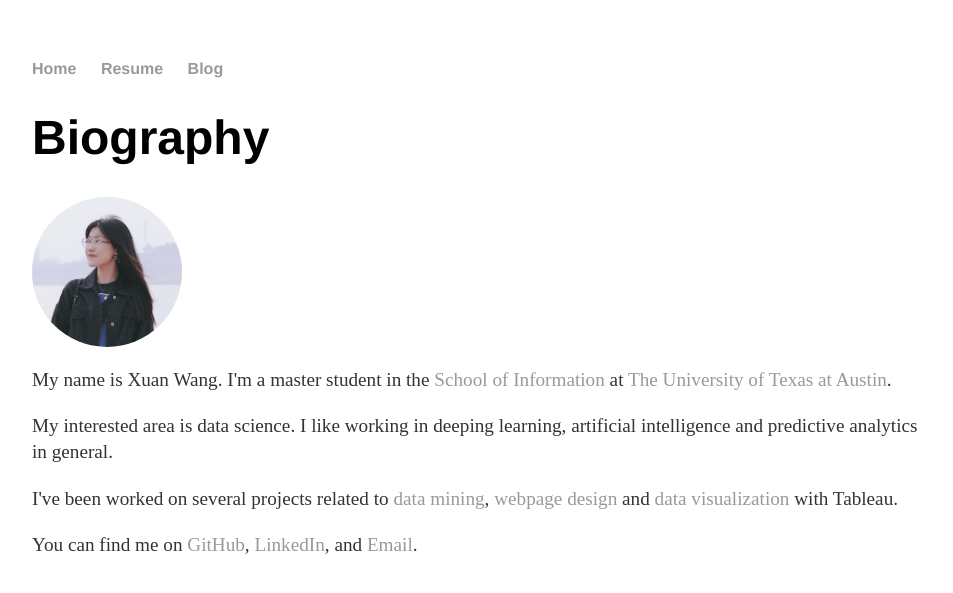
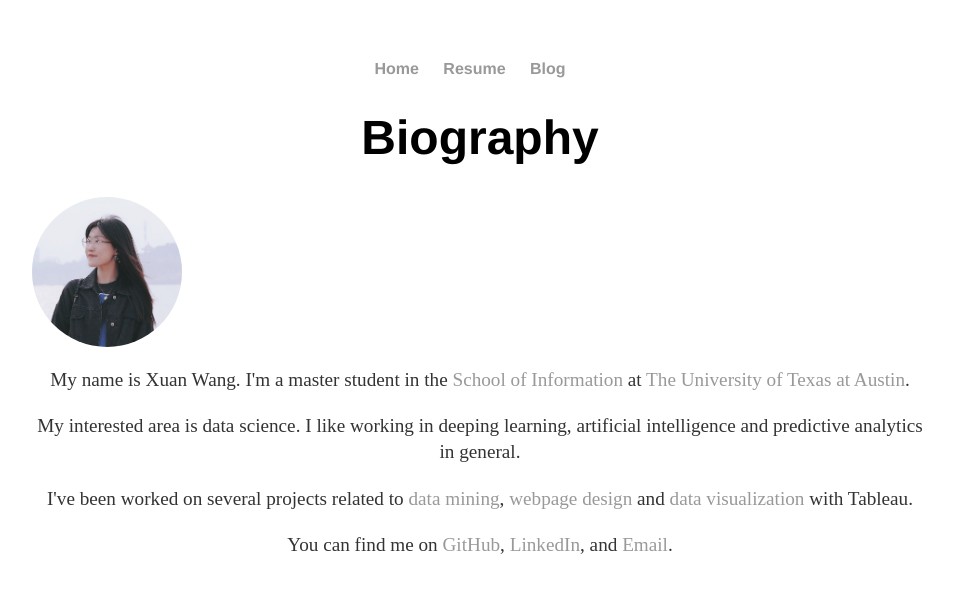
Before and after one commit to xxuanwang-zz/Portfolio, a Jekyll site: the page built from index.html, in a window 1280 px wide. Shown: the top 593 px of the page, without its empty margins (160-1113 px from the left). Built offline with Jekyll 4.4.1, drawn with Linux system fonts in a browser that asks for light colours.

Commit message:
Centered

```diff
--- a/css/main.css
+++ b/css/main.css
@@ -1,43 +1,53 @@
 body {
+    text-align: center;
     margin: 60px auto;
     width: 70%;
 }
 nav ul, footer ul {
+    text-align: center;
     font-family:'Helvetica', 'Arial', 'Sans-Serif';
     padding: 0px;
     list-style: none;
     font-weight: bold;
 }
 nav ul li, footer ul li {
+    text-align: center;
     display: inline;
     margin-right: 20px;
 }
 a {
+    text-align: center;
     text-decoration: none;
     color: #999;
 }
 a:hover {
+    text-align: center;
     text-decoration: underline;
 }
 h1 {
+    text-align: center;
     font-size: 3em;
     font-family:'Helvetica', 'Arial', 'Sans-Serif';
 }
 p {
+    text-align: center;
     font-size: 1.2em;
     line-height: 1.4em;
     color: #333;
 }
 footer {
+    text-align: center;
     border-top: 1px solid #d5d5d5;
     font-size: .8em;
 }
 
 ul.posts {
+    text-align: center;
     margin: 20px auto 40px;
     font-size: 1.5em;
 }
 
 ul.posts li {
+    text-align: center;
     list-style: none;
 }
```
